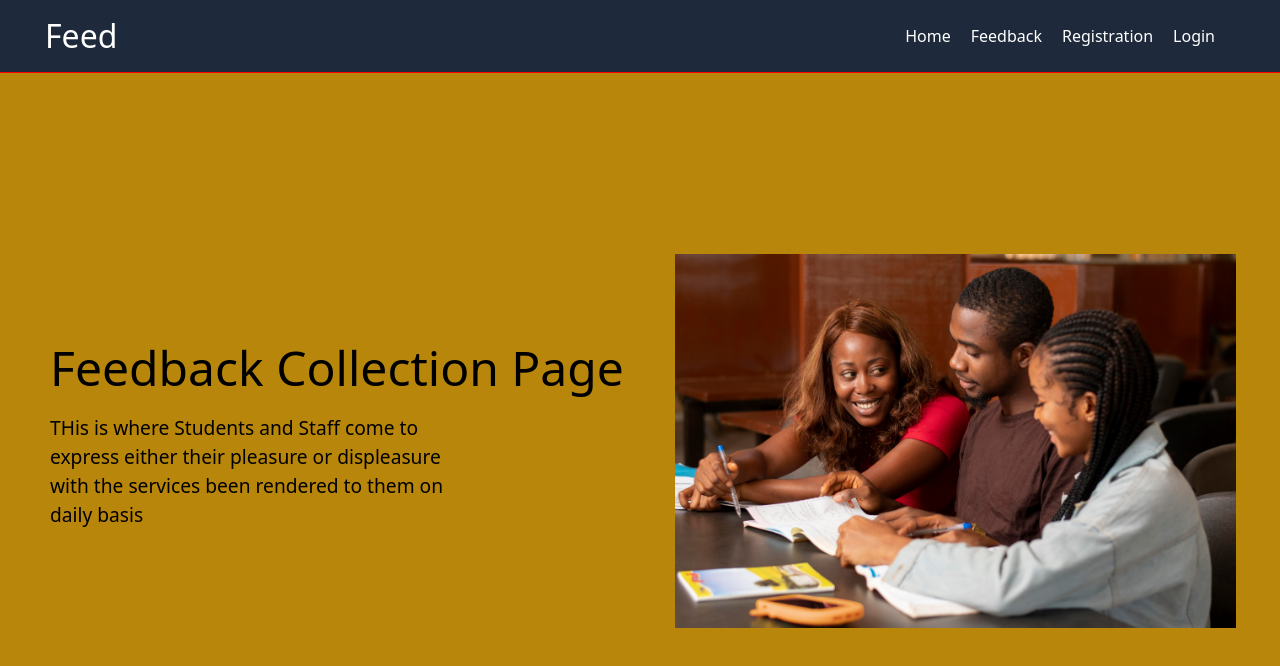
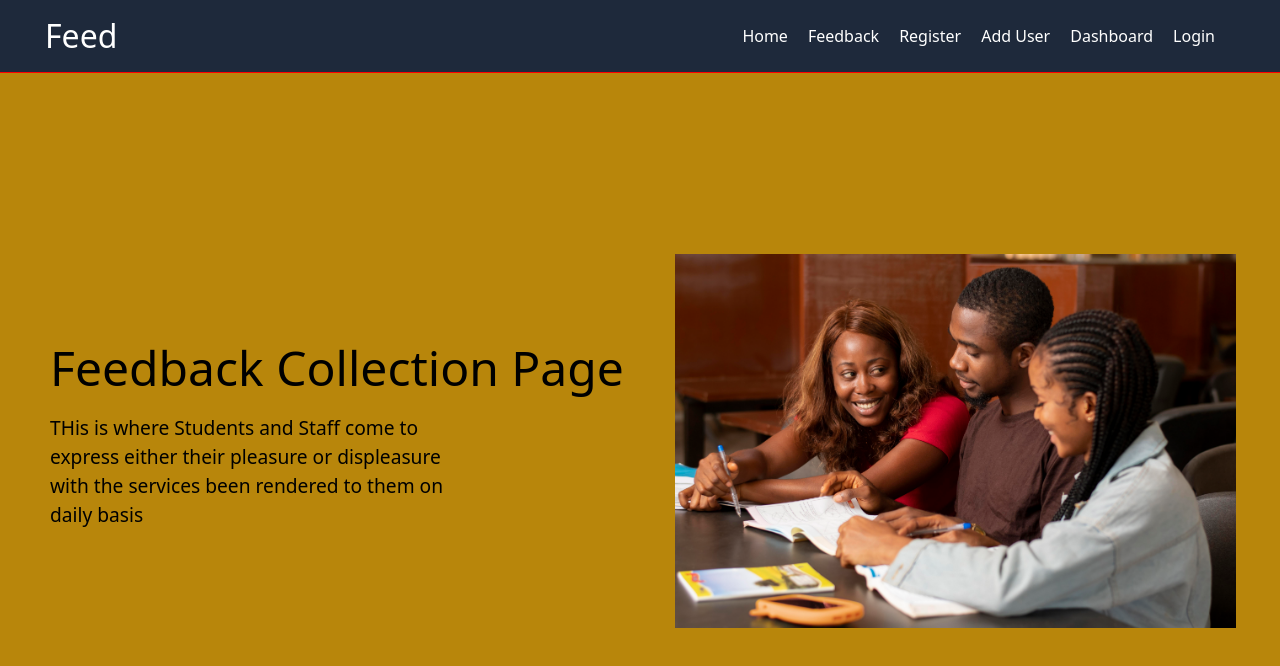
Before and after one commit to johnnybravosvy/FeedbackForm, a React (Vite) app: page / in a window 1280 px wide. Shown: the top 666 px of the page. Built offline with nearby package versions, Linux system fonts and the light colour scheme.

Commit message:
Adding new routes and components

```diff
--- a/src/components/Navbar.jsx
+++ b/src/components/Navbar.jsx
@@ -14,8 +14,14 @@ const Navbar = () => {
         <Link to="/feedback" className="navbar-link">
           Feedback
         </Link>
-        <Link to="/registration" className="navbar-link">
-          Registration
+        <Link to="/register" className="navbar-link">
+          Register
+        </Link>
+        <Link to="/adduser" className="navbar-link">
+          Add User
+        </Link>
+        <Link to="/dashboard" className="navbar-link">
+          Dashboard
         </Link>
         <Link to="/Login" className="navbar-link">
           Login
--- a/src/components/Register.jsx
+++ b/src/components/Register.jsx
@@ -0,0 +1,7 @@
+import React from "react";
+
+const Register = () => {
+  return <div>Register</div>;
+};
+
+export default Register;
--- a/src/routing/routes.jsx
+++ b/src/routing/routes.jsx
@@ -3,12 +3,14 @@ import Home from "../components/Home";
 import Navbar from "../components/Navbar";
 import Login from "../components/Login";
 import Dashboard from "../components/Dashboard";
+import Register from "../components/Register";
 
 const router = createBrowserRouter([
   { path: "/", element: <Home /> },
   { path: "/navbar", element: <Navbar /> },
   { path: "/Login", element: <Login /> },
   { path: "/dashboard", element: <Dashboard /> },
+  { path: "/register", element: <Register /> },
 ]);
 
 export default router;
```
